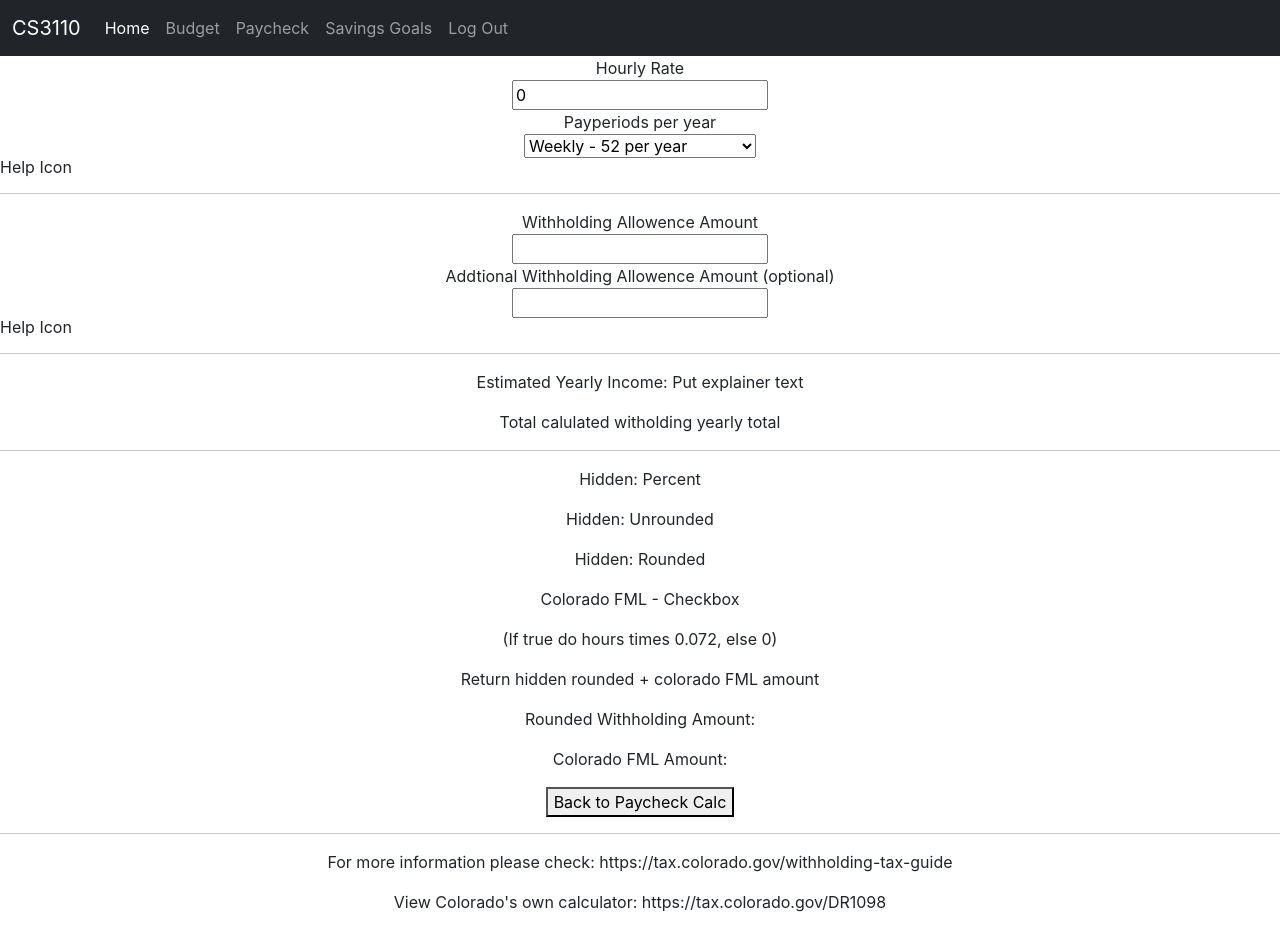
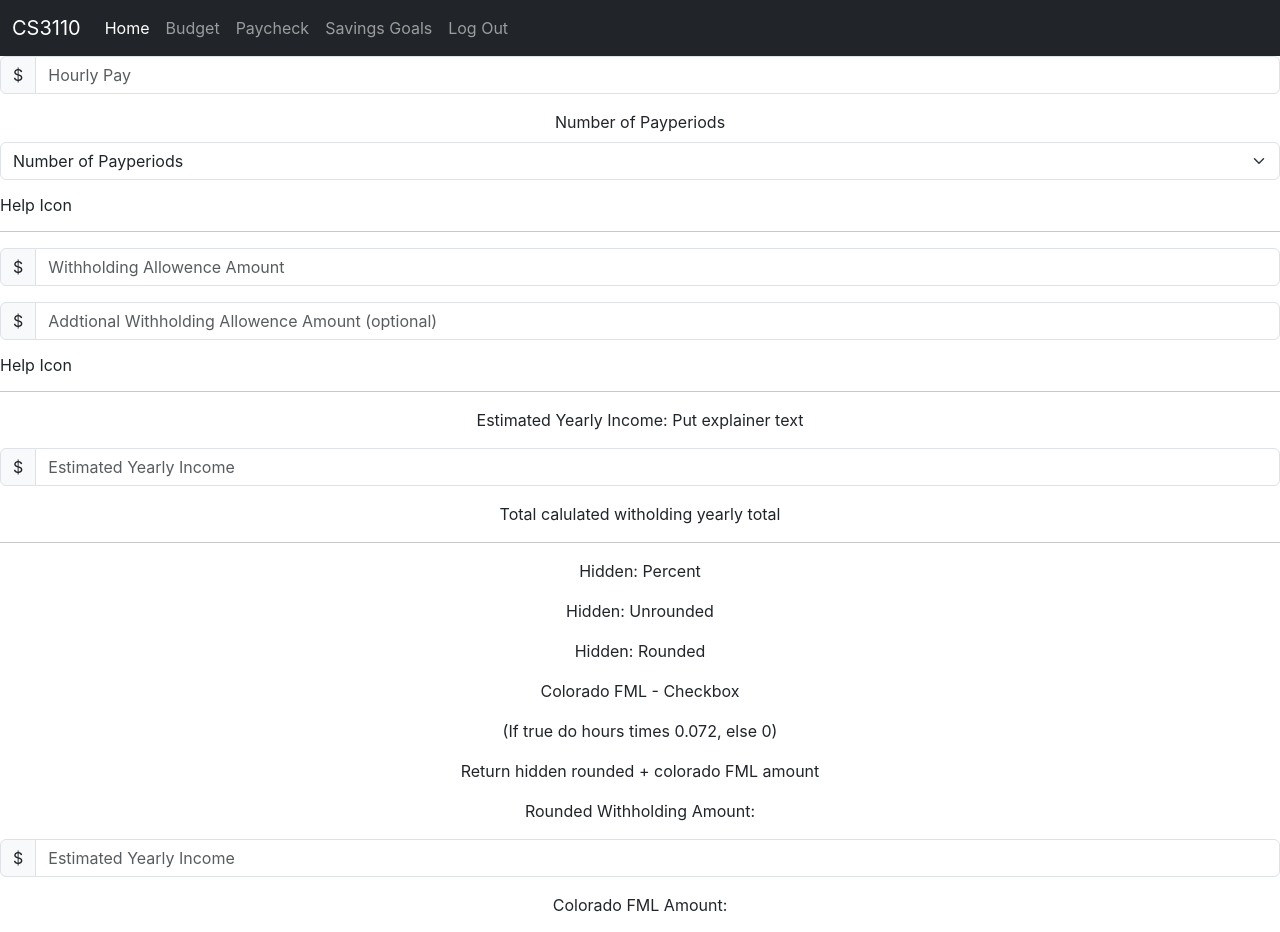
Before and after one commit to Jimby3/CS-3110-mobile-web, a React (Create React App) app: page /paycheck-config in a window 1280 px wide. Shown: the top 932 px of the page. Built offline with nearby package versions, Linux system fonts and the light colour scheme; no server answers; the HTML template or start-up script is replaced by a standard one.

Commit message:
Moved forms to Bootstrap

```diff
--- a/src/pages/paycheck-pages/PaycheckConfig.jsx
+++ b/src/pages/paycheck-pages/PaycheckConfig.jsx
@@ -54,20 +54,25 @@ const PaycheckConfig = () => {
         <div>
             <Navbar></Navbar>
             <form>
-                <label for="payInput">Hourly Rate</label><br></br>
-                <input type="number" id="payInput" name="payInput" value={hourly} onChange={inputChange}></input><br></br>
+                <div class="input-group mb-3">
+                  <span class="input-group-text">$</span>
+                  <input type="number" class="form-control" id="payInput" aria-label="Hourly Pay in USD" placeholder="Hourly Pay" onChange={inputChange}></input>
+                </div>
 
-                <label for="payperiodInput">Payperiods per year</label><br></br>
-                <select name="payperiodInput" id="payperiodInput">
-                    <option value="weekly">Weekly - 52 per year</option>
-                    <option value="biweekly">Biweekly - 26 per year</option>
-                    <option value="monthly">Monthly - 12 per year</option>
-                    <option value="semimonthly">Semi-Monthly - 24 per year</option>
-                    <option value="annually">Annually - 1 per year</option>
-                    <option value="semiannually">Semiannually - 2 per year</option>
-                    <option value="quarterly">Quarterly - 4 per year</option>
-                    <option value="daily">Daily - 260 per year</option>
-              </select><br></br>
+                <div class="mb-3">
+                    <label for="payperiodInput" class="form-label">Number of Payperiods</label>
+                    <select class="form-select" id="payperiodInput">
+                        <option selected>Number of Payperiods</option>
+                        <option value="260">Daily - 260 per year</option>
+                        <option value="52">Weekly - 52 per year</option>
+                        <option value="26">Biweekly - 26 per year</option>
+                        <option value="24">Semimonthly - 24 per year</option>
+                        <option value="12">Monthly - 12 per year</option>
+                        <option value="4">Quarterly - 4 per year</option>
+                        <option value="2">Semiannually - 2 per year</option>
+                        <option value="1">Annually - 1 per year</option>
+                    </select>
+                </div>
               <div class ="accordian" id="accordionPayperiodHelp">
                 <div class="accordion-item">
                     <h2 class="accordion-header">
@@ -86,12 +91,14 @@ const PaycheckConfig = () => {
 
               <hr></hr>
 
-              <label for="withholdingInput">Withholding Allowence Amount</label><br></br>
-              <input type="number" id="withholdingInput" name="withholdingInput"></input><br></br>
-
-              <label for="addwithholdingInput">Addtional Withholding Allowence Amount (optional)</label><br></br>
-              <input type="number" id="addwithholdingInput" name="addwithholdingInput"></input>
-
+              <div class="input-group mb-3">
+                  <span class="input-group-text">$</span>
+                  <input type="number" class="form-control" id="withholdingInput" aria-label="Withholding Allowence Amount" placeholder="Withholding Allowence Amount" onChange={inputChange}></input>
+                </div>
+                <div class="input-group mb-3">
+                  <span class="input-group-text">$</span>
+                  <input type="number" class="form-control" id="addwithholdingInput" aria-label="Addtional Withholding Allowence Amount (optional)" placeholder="Addtional Withholding Allowence Amount (optional)" onChange={inputChange}></input>
+                </div>
               <div class ="accordian" id="accordionWithholdingHelp">
                 <div class="accordion-item">
                     <h2 class="accordion-header">
@@ -114,7 +121,11 @@ const PaycheckConfig = () => {
 
 
               <p>Estimated Yearly Income: Put explainer text</p>
-              <p>{calculatedValues.yearly}</p>
+              <div class="input-group mb-3">
+                  <span class="input-group-text">$</span>
+                  <input type="number" class="form-control" id="yearlyTotal" aria-label="Estimated Yearly Income" placeholder="Estimated Yearly Income" value={calculatedValues.yearly} readonly></input>
+            </div>
+
               <p>Total calulated witholding yearly total</p>
               <p>{calculatedValues.withholding}</p>
               <hr></hr>
@@ -126,7 +137,19 @@ const PaycheckConfig = () => {
 
               <p>Return hidden rounded + colorado FML amount</p>
               <p>Rounded Withholding Amount: {calculatedValues.rounded}</p>
+              <div class="input-group mb-3">
+                  <span class="input-group-text">$</span>
+                  <input type="number" class="form-control" id="withholdingDisplay" aria-label="Estimated Yearly Income" placeholder="Estimated Yearly Income" value={calculatedValues.yearly} readonly></input>
+            </div>
               <p>Colorado FML Amount: {calculatedValues.roundedFML}</p>
+              <div class="input-group mb-3">
+                  <span class="input-group-text">$</span>
+                  <input type="number" class="form-control" id="withholdingDisplay" aria-label="Estimated Yearly Income" placeholder="Estimated Yearly Income" value={calculatedValues.yearly} readonly></input>
+            </div>
+            <div class="input-group mb-3">
+                  <span class="input-group-text">$</span>
+                  <input type="number" class="form-control" id="withholdingDisplay" aria-label="Estimated Yearly Income" placeholder="Estimated Yearly Income" value={calculatedValues.yearly} readonly></input>
+            </div>
 
             </form>
             <Link to="../paycheck">
```
